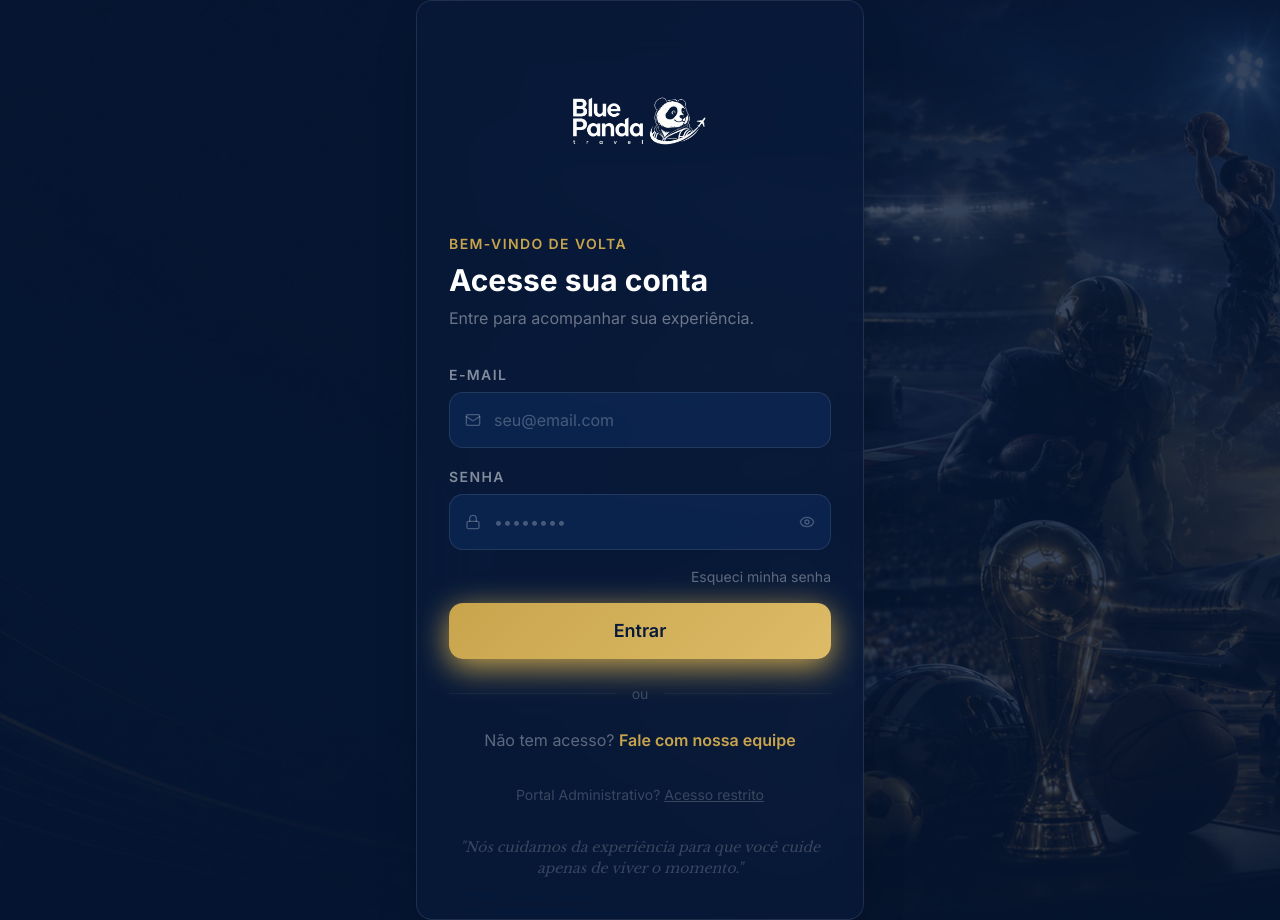
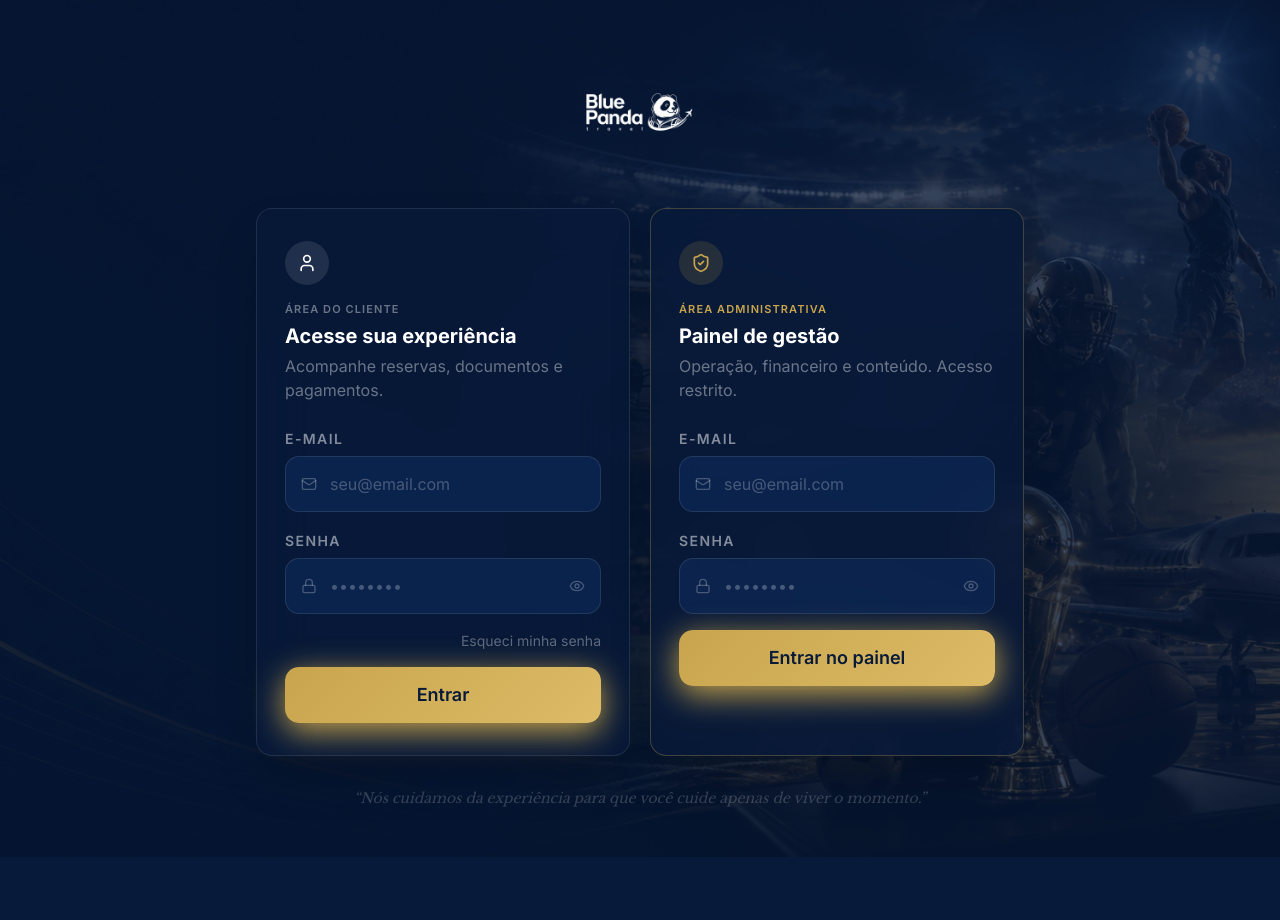
Before and after one commit to Brunoleoguilherme/blue-panda-plataform, a Next.js app: page /login in a window 1280 px wide. After the commit the page ends 857 px from the top, so only its background shows below. Built offline with nearby package versions, Linux system fonts and the light colour scheme.

Commit message:
feat: separa login em 2 cards (Cliente e Administrativo)

```diff
--- a/app/(auth)/login/login-form.tsx
+++ b/app/(auth)/login/login-form.tsx
@@ -18,11 +18,15 @@ const schema = z.object({
 
 type FormData = z.infer<typeof schema>;
 
-export function LoginForm() {
+type LoginVariant = "cliente" | "admin";
+
+export function LoginForm({ variant = "cliente" }: { variant?: LoginVariant }) {
   const router = useRouter();
   const [loading, setLoading] = useState(false);
   const [error, setError] = useState<string | null>(null);
   const [showPassword, setShowPassword] = useState(false);
+
+  const isAdmin = variant === "admin";
 
   const {
     register,
@@ -46,27 +50,32 @@ export function LoginForm() {
       return;
     }
 
+    if (isAdmin) {
+      // Confirma o papel administrativo antes de liberar o painel.
+      const {
+        data: { user },
+      } = await supabase.auth.getUser();
+      const role =
+        (user?.app_metadata as { role?: string } | undefined)?.role ??
+        (user?.user_metadata as { role?: string } | undefined)?.role;
+
+      if (role !== "admin") {
+        await supabase.auth.signOut();
+        setError("Esta conta não possui acesso administrativo.");
+        setLoading(false);
+        return;
+      }
+
+      router.push("/admin");
+      router.refresh();
+      return;
+    }
+
     router.push("/cliente");
     router.refresh();
   }
 
   return (
-    <motion.div
-      initial={{ opacity: 0, y: 24 }}
-      animate={{ opacity: 1, y: 0 }}
-      transition={{ duration: 0.6 }}
-    >
-      {/* Header */}
-      <div className="mb-8">
-        <p className="text-xs font-semibold text-gold uppercase tracking-widest mb-2">
-          Bem-vindo de volta
-        </p>
-        <h1 className="text-3xl font-bold text-white mb-2">Acesse sua conta</h1>
-        <p className="text-white/40 text-sm">
-          Entre para acompanhar sua experiência.
-        </p>
-      </div>
-
     <form onSubmit={handleSubmit(onSubmit)} noValidate className="space-y-4">
       {/* Email */}
       <div className="space-y-1.5">
@@ -84,7 +93,8 @@ export function LoginForm() {
             placeholder="seu@email.com"
             autoComplete="email"
             className={cn(
-                "w-full h-14 bg-navy/50 border rounded-btn pl-11 pr-4 text-sm text-white placeholder:text-white/25 focus:outline-none focus:border-gold/50 transition-all",
+              "w-full h-14 bg-navy/50 border rounded-btn pl-11 pr-4 text-sm text-white placeholder:text-white/25 focus:outline-none transition-all",
+              isAdmin ? "focus:border-gold/50" : "focus:border-white/40",
               errors.email ? "border-red-500/50" : "border-white/10"
             )}
           />
@@ -112,7 +122,8 @@ export function LoginForm() {
             placeholder="••••••••"
             autoComplete="current-password"
             className={cn(
-                "w-full h-14 bg-navy/50 border rounded-btn pl-11 pr-12 text-sm text-white placeholder:text-white/25 focus:outline-none focus:border-gold/50 transition-all",
+              "w-full h-14 bg-navy/50 border rounded-btn pl-11 pr-12 text-sm text-white placeholder:text-white/25 focus:outline-none transition-all",
+              isAdmin ? "focus:border-gold/50" : "focus:border-white/40",
               errors.password ? "border-red-500/50" : "border-white/10"
             )}
           />
@@ -131,15 +142,17 @@ export function LoginForm() {
         )}
       </div>
 
-        {/* Forgot password */}
+      {/* Forgot password — apenas na área do cliente */}
+      {!isAdmin && (
         <div className="flex justify-end">
           <a
-            href="/recuperar-senha"
+            href="/contato"
             className="text-xs text-white/35 hover:text-gold transition-colors"
           >
             Esqueci minha senha
           </a>
         </div>
+      )}
 
       {/* Error */}
       <AnimatePresence>
@@ -162,30 +175,12 @@ export function LoginForm() {
         loading={loading}
         className="w-full"
       >
-          {loading ? "Entrando..." : "Entrar"}
+        {loading
+          ? "Entrando..."
+          : isAdmin
+            ? "Entrar no painel"
+            : "Entrar"}
       </Button>
     </form>
-
-      {/* Divider */}
-      <div className="flex items-center gap-4 my-6">
-        <div className="flex-1 h-px bg-white/5" />
-        <span className="text-xs text-white/20">ou</span>
-        <div className="flex-1 h-px bg-white/5" />
-      </div>
-
-      <p className="text-center text-sm text-white/35">
-        Não tem acesso?{" "}
-        <a href="/contato" className="text-gold hover:text-gold-light transition-colors font-semibold">
-          Fale com nossa equipe
-        </a>
-      </p>
-
-      <p className="text-center text-xs text-white/20 mt-8">
-        Portal Administrativo?{" "}
-        <a href="/admin" className="underline hover:text-white/40 transition-colors">
-          Acesso restrito
-        </a>
-      </p>
-    </motion.div>
   );
 }
--- a/app/(auth)/login/page.tsx
+++ b/app/(auth)/login/page.tsx
@@ -1,6 +1,7 @@
 import type { Metadata } from "next";
+import Image from "next/image";
+import { User, ShieldCheck } from "lucide-react";
 import { LoginForm } from "./login-form";
-import Image from "next/image";
 
 export const metadata: Metadata = {
   title: "Login",
@@ -9,7 +10,7 @@ export const metadata: Metadata = {
 
 export default function LoginPage() {
   return (
-    <div className="min-h-screen flex items-center justify-center relative overflow-hidden">
+    <div className="min-h-screen flex items-center justify-center relative overflow-hidden py-12">
       {/* Background image */}
       <div
         className="absolute inset-0 bg-cover bg-center bg-no-repeat"
@@ -17,9 +18,8 @@ export default function LoginPage() {
       />
       <div className="absolute inset-0 bg-midnight/70" />
 
-      {/* Card */}
-      <div className="relative z-10 w-full max-w-md mx-4">
-        <div className="rounded-2xl border border-white/10 bg-midnight/80 backdrop-blur-xl shadow-2xl px-8 py-10">
+      {/* Content */}
+      <div className="relative z-10 w-full max-w-3xl mx-4">
         {/* Logo */}
         <div className="flex justify-center mb-8">
           <Image
@@ -27,16 +27,54 @@ export default function LoginPage() {
             alt="Blue Panda Travel"
             width={160}
             height={56}
-              className="h-40 w-auto object-contain"
+            className="h-32 w-auto object-contain"
+            priority
           />
         </div>
 
-          <LoginForm />
+        {/* Dois cards: Cliente e Administrativo */}
+        <div className="grid grid-cols-1 md:grid-cols-2 gap-5">
+          {/* Card Cliente */}
+          <div className="rounded-2xl border border-white/10 bg-midnight/80 backdrop-blur-xl shadow-2xl px-7 py-8 flex flex-col">
+            <div className="mb-6">
+              <div className="w-11 h-11 rounded-xl bg-white/10 flex items-center justify-center mb-4">
+                <User size={20} className="text-white" />
+              </div>
+              <p className="text-[11px] font-semibold text-white/40 uppercase tracking-widest mb-1">
+                Área do Cliente
+              </p>
+              <h2 className="text-xl font-bold text-white">
+                Acesse sua experiência
+              </h2>
+              <p className="text-white/40 text-sm mt-1">
+                Acompanhe reservas, documentos e pagamentos.
+              </p>
+            </div>
+            <LoginForm variant="cliente" />
+          </div>
+
+          {/* Card Administrativo */}
+          <div className="rounded-2xl border border-gold/30 bg-midnight/80 backdrop-blur-xl shadow-2xl px-7 py-8 flex flex-col">
+            <div className="mb-6">
+              <div className="w-11 h-11 rounded-xl bg-gold/15 flex items-center justify-center mb-4">
+                <ShieldCheck size={20} className="text-gold" />
+              </div>
+              <p className="text-[11px] font-semibold text-gold uppercase tracking-widest mb-1">
+                Área Administrativa
+              </p>
+              <h2 className="text-xl font-bold text-white">Painel de gestão</h2>
+              <p className="text-white/40 text-sm mt-1">
+                Operação, financeiro e conteúdo. Acesso restrito.
+              </p>
+            </div>
+            <LoginForm variant="admin" />
+          </div>
+        </div>
 
         <p className="text-center text-xs text-white/20 mt-8 font-serif italic">
-            "Nós cuidamos da experiência para que você cuide apenas de viver o momento."
+          &ldquo;Nós cuidamos da experiência para que você cuide apenas de viver
+          o momento.&rdquo;
         </p>
-        </div>
       </div>
     </div>
   );
```
Lines whose indentation alone changed are shown as unchanged.
